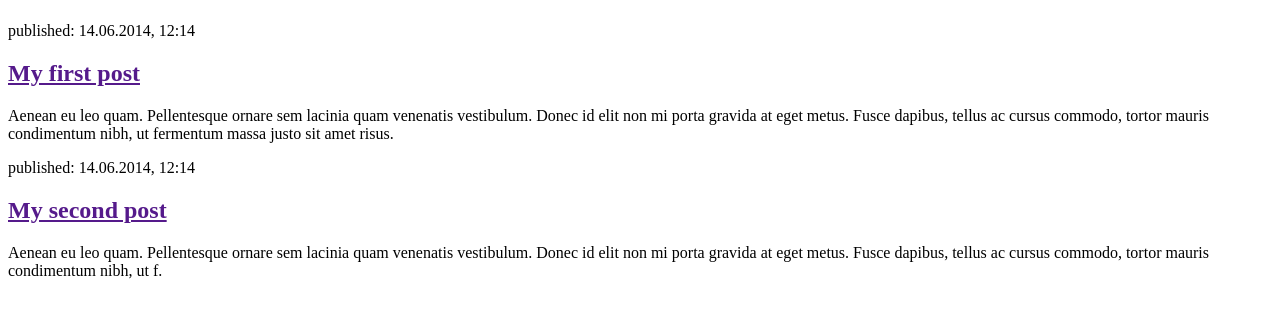
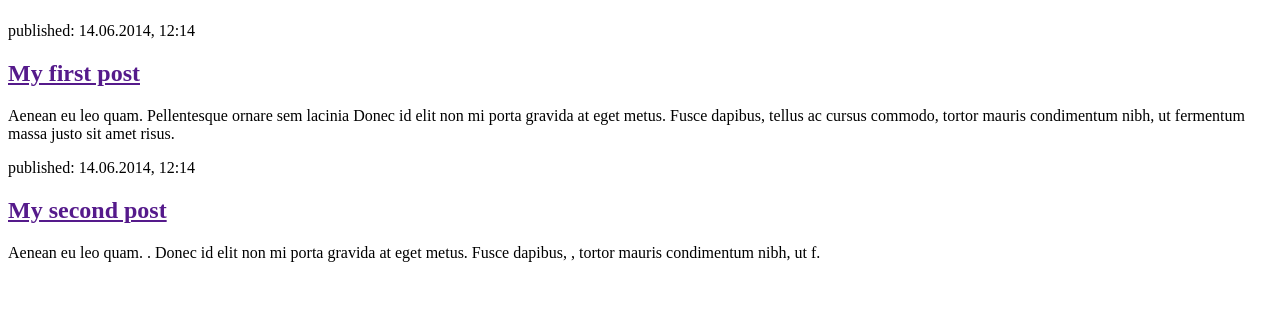
Before and after one commit to Anjali33333/my-first-blog, a Django app: page / in a window 1280 px wide. Shown: the part 58-376 px from the top of the page. Run offline with Django 5.2, Linux system fonts and the light colour scheme.

Commit message:
Changed the HTML for the site.

```diff
--- a/blog/templates/blog/post_list.html
+++ b/blog/templates/blog/post_list.html
@@ -11,13 +11,13 @@
         <article>
             <time>published: 14.06.2014, 12:14</time>
             <h2><a href="">My first post</a></h2>
-            <p>Aenean eu leo quam. Pellentesque ornare sem lacinia quam venenatis vestibulum. Donec id elit non mi porta gravida at eget metus. Fusce dapibus, tellus ac cursus commodo, tortor mauris condimentum nibh, ut fermentum massa justo sit amet risus.</p>
+            <p>Aenean eu leo quam. Pellentesque ornare sem lacinia  Donec id elit non mi porta gravida at eget metus. Fusce dapibus, tellus ac cursus commodo, tortor mauris condimentum nibh, ut fermentum massa justo sit amet risus.</p>
         </article>
 
         <article>
             <time>published: 14.06.2014, 12:14</time>
             <h2><a href="">My second post</a></h2>
-            <p>Aenean eu leo quam. Pellentesque ornare sem lacinia quam venenatis vestibulum. Donec id elit non mi porta gravida at eget metus. Fusce dapibus, tellus ac cursus commodo, tortor mauris condimentum nibh, ut f.</p>
+            <p>Aenean eu leo quam. . Donec id elit non mi porta gravida at eget metus. Fusce dapibus, , tortor mauris condimentum nibh, ut f.</p>
         </article>
     </body>
 </html>
```
